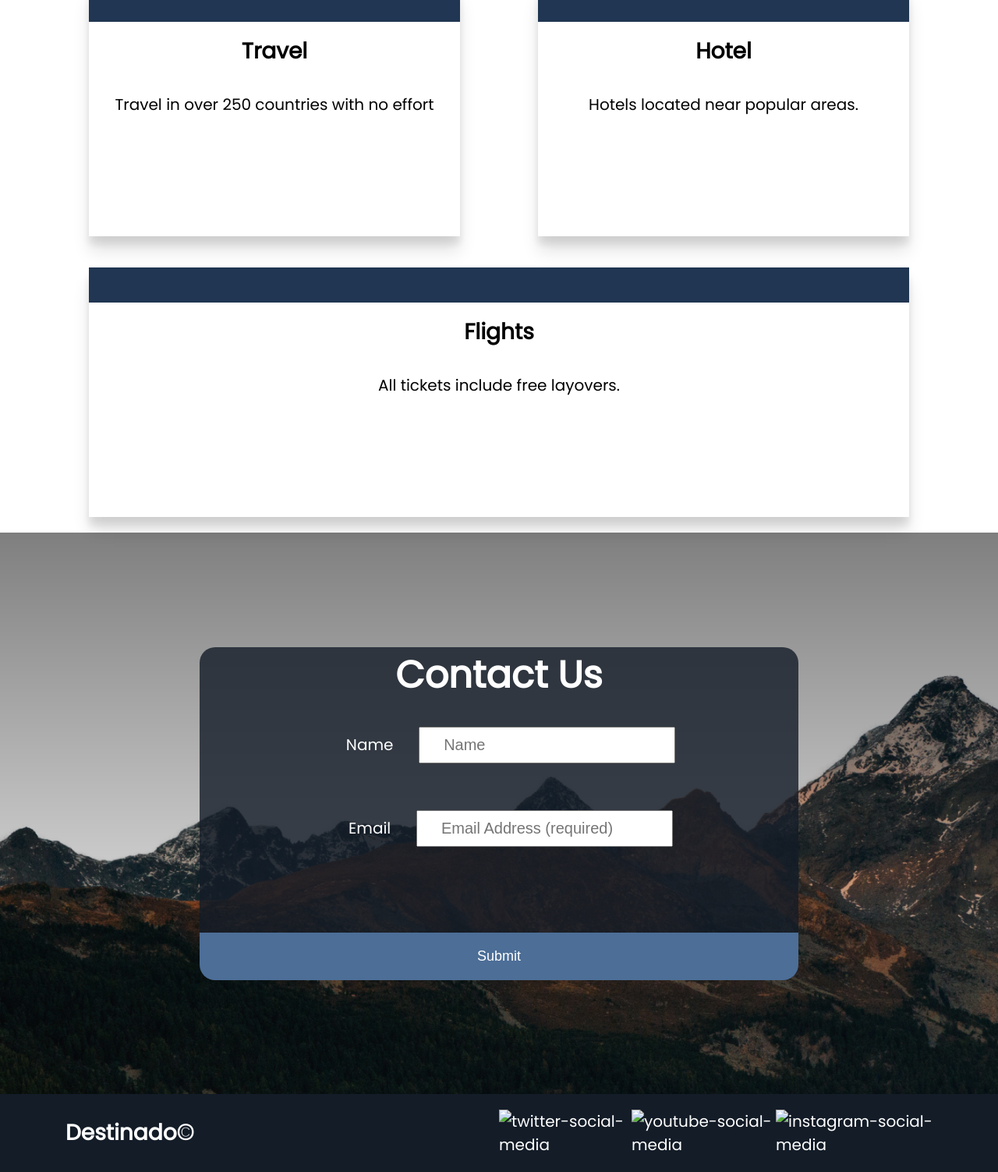
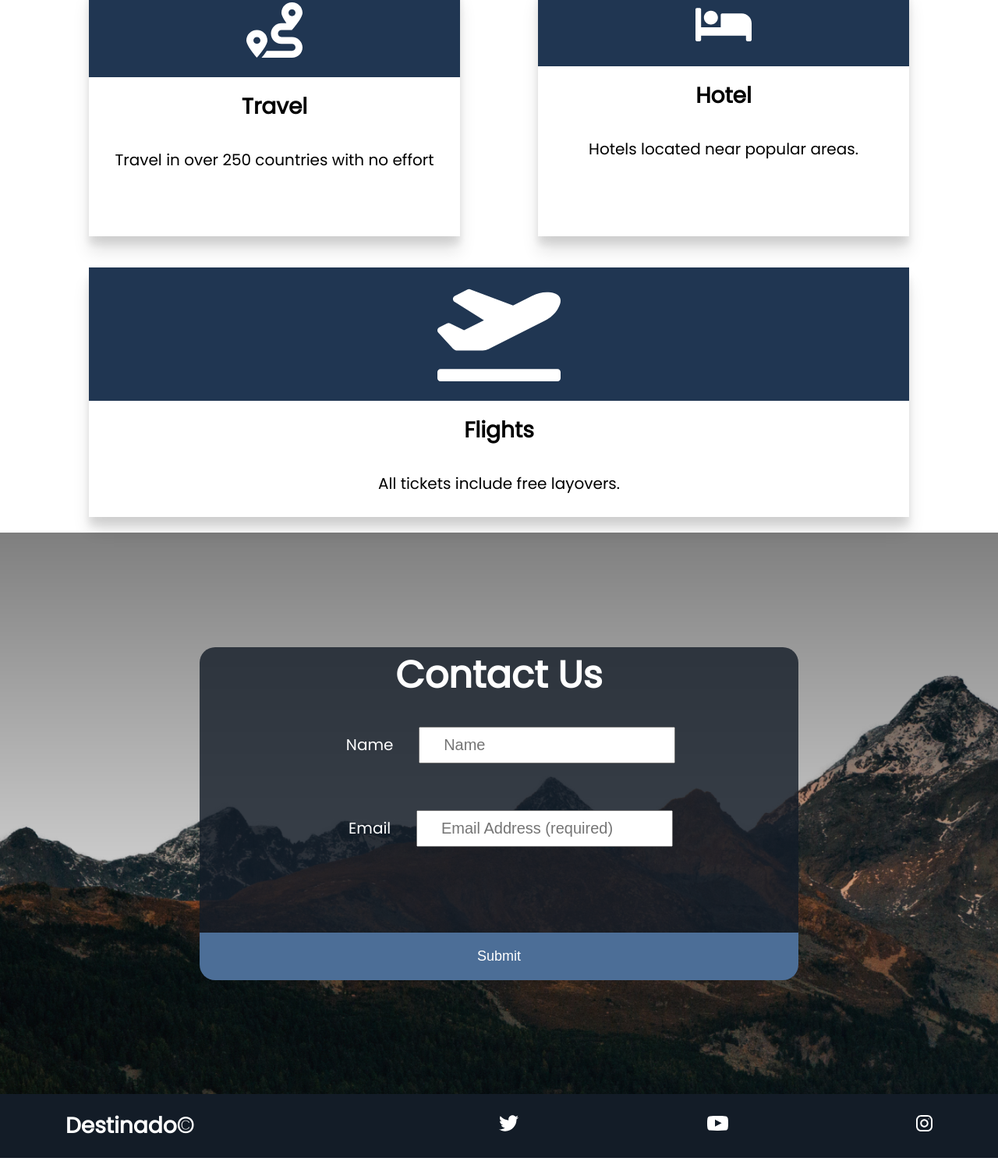
Before and after one commit to danielmason89/Destinado, a plain HTML site: page index.html in a window 1280 px wide. Shown: the part 1879-3382 px from the top of the page at 78% size. Drawn offline with Linux system fonts and the light colour scheme; the site is published under a folder, as on GitHub Pages, so addresses that start at the root find nothing; a script that the page names is missing; a web font is replaced by a local one.

Commit message:
Add files via upload

```diff
--- a/index.html
+++ b/index.html
@@ -5,13 +5,13 @@
     <meta charset="UTF-8">
     <meta http-equiv="X-UA-Compatible" content="IE=edge">
     <meta name="viewport" content="width=device-width, initial-scale=1.0">
-    <meta name="description" content="Destinado is a travelling agency that helps you pick your next holiday vacation" />
+    <meta name="description" content="Destinado is a travel agency that helps you pick your next holiday vacation" />
     <meta name="robots" content="index,follow" />
     <link rel="icon" href="./icons/airplane.svg">
     <link rel="preconnect" href="https://fonts.gstatic.com">
     <link href="https://fonts.googleapis.com/css2?family=Pattaya&family=Poppins&display=swap" rel="stylesheet">
     <link rel="stylesheet" href="styles/styles.css">
-    <title>Destinado | A Travelling Agencing</title>
+    <title>Destinado | A Travel Agency</title>
 </head>
 
 <header class="main-header">
@@ -48,21 +48,21 @@
         <div class="cards">
             <div class="card">
                 <div class="card-icon">
-                    <img src="/icons/route-solid.svg" alt="">
+                    <img src="./icons/route-solid.svg" alt="">
                 </div>
                 <h4>Travel</h4>
                 <p>Travel in over 250 countries with no effort</p>
             </div>
             <div class="card">
                 <div class="card-icon">
-                    <img src="/icons/bed-solid.svg" alt="">
+                    <img src="./icons/bed-solid.svg" alt="">
                 </div>
                 <h4>Hotel</h4>
                 <p>Hotels located near popular areas.</p>
             </div>
             <div class="card">
                 <div class="card-icon">
-                    <img src="/icons/plane-departure-solid.svg" alt="">
+                    <img src="./icons/plane-departure-solid.svg" alt="">
                 </div>
                 <h4>Flights</h4>
                 <p>All tickets include free layovers.</p>
@@ -95,13 +95,13 @@
         <h5><a href="#home">Destinado</a>&copy;</h5>
         <ul>
             <li>
-                <a href="#" title="twitter-social-media"><img src="/icons/twitter.svg" alt="twitter-social-media"></a>
+                <a href="#" title="twitter-social-media"><img src="./icons/twitter.svg" alt="twitter-social-media"></a>
             </li>
             <li>
-                <a href="#" title="youtube-scoial-media"><img src="/icons/youtube.svg" alt="youtube-social-media"></a>
+                <a href="#" title="youtube-scoial-media"><img src="./icons/youtube.svg" alt="youtube-social-media"></a>
             </li>
             <li>
-                <a href="#" title="instagram-social-media"><img src="/icons/instagram.svg" alt="instagram-social-media"></a>
+                <a href="#" title="instagram-social-media"><img src="./icons/instagram.svg" alt="instagram-social-media"></a>
             </li>
         </ul>
     </div>
```
Also changed, not shown: styles/styles.css (indentation only).
